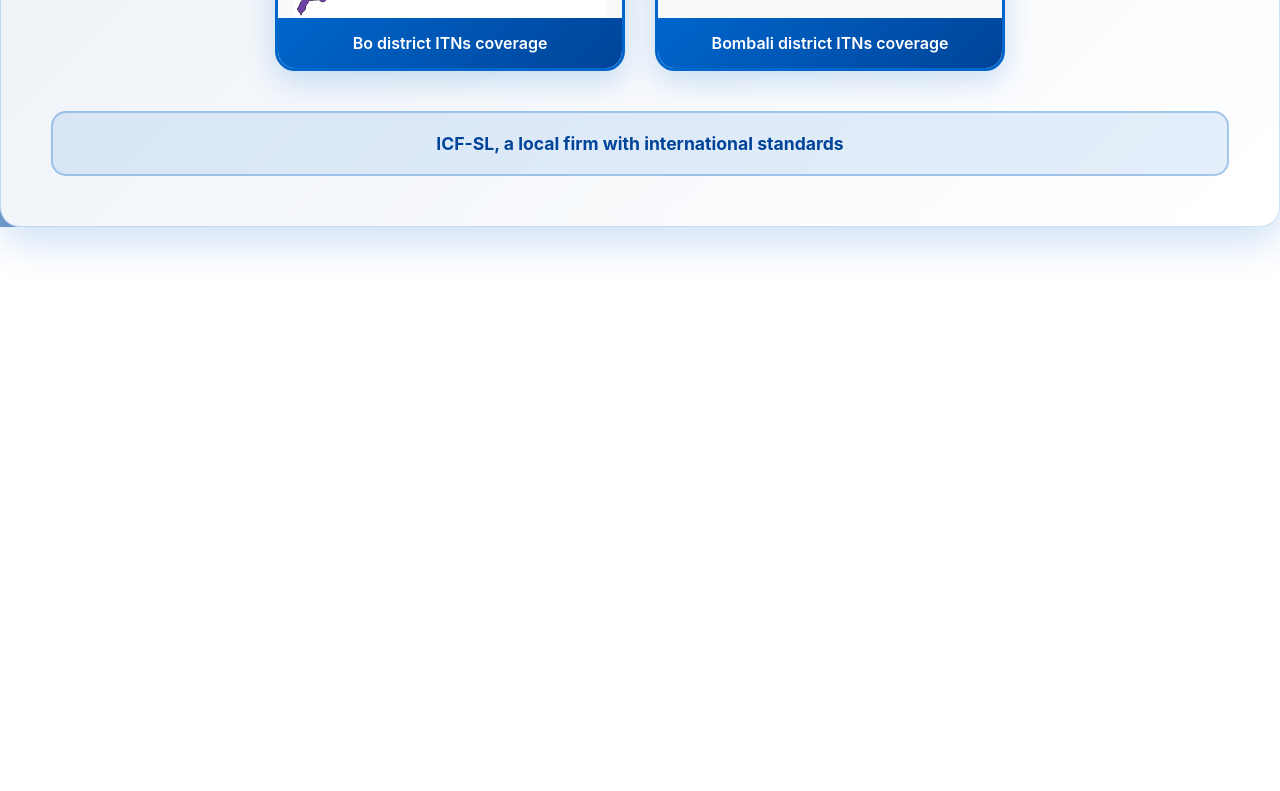
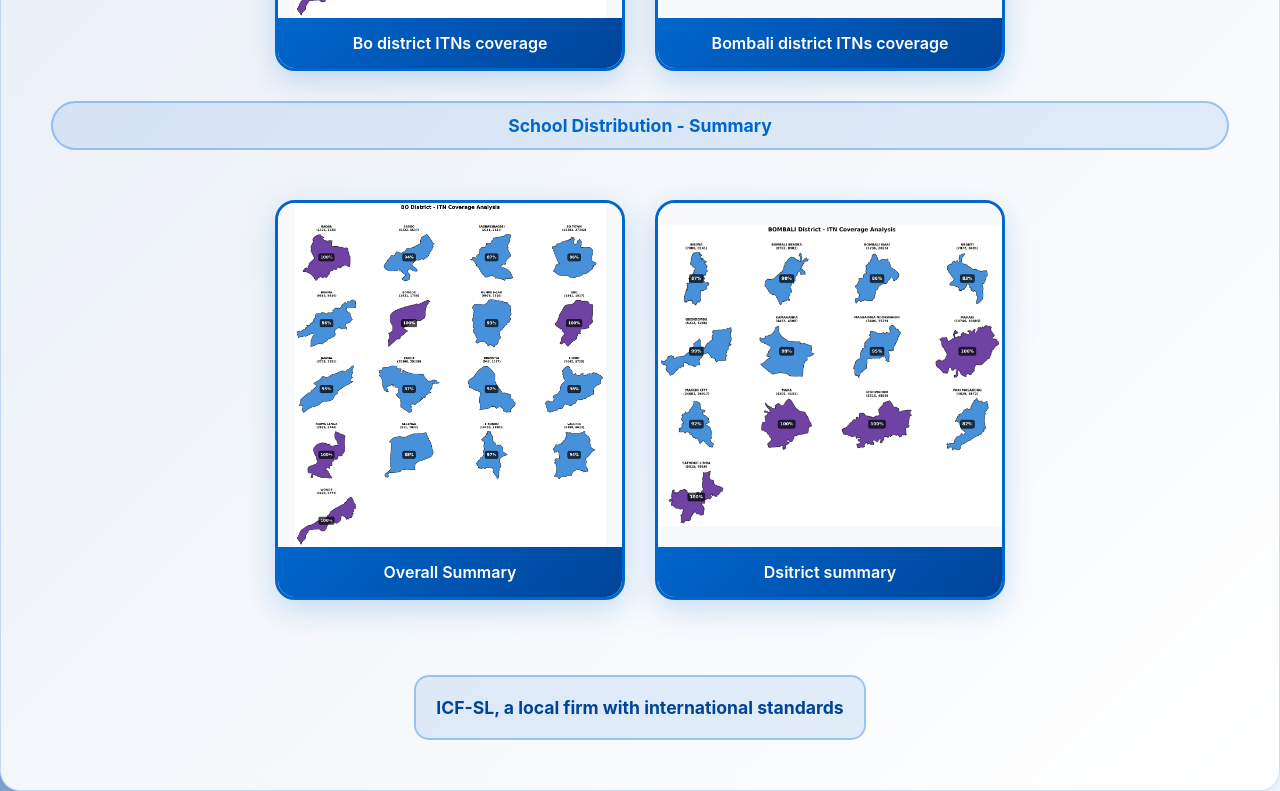
Before and after one commit to mohamedsillahkanu/sdb-dashboard, a plain HTML site: page index.html in a window 1280 px wide. Shown: the part 3280-4071 px from the top of the page. Before the commit the page ends 3507 px from the top, so only its background shows below. Drawn offline with Linux system fonts and the light colour scheme.

Commit message:
Update index.html

```diff
--- a/index.html
+++ b/index.html
@@ -378,6 +378,22 @@
                     </div>
                     <div class="school-label">Bombali district ITNs coverage</div>
                 </div>
+
+            <!-- Row 7: 2 images -->
+            <div class="triangle-row">
+                <div class="row-indicator">School Distribution - Summary</div>
+                <div class="school-container">
+                    <div class="image-wrapper">
+                        <img src="BO_District_ITN_Coverage_Dashboard.png" alt="School 8 ITN Distribution" class="school-image">
+                    </div>
+                    <div class="school-label">Overall Summary</div>
+                </div>
+                <div class="school-container">
+                    <div class="image-wrapper">
+                        <img src="BOMBALI_District_ITN_Coverage_Dashboard.png" alt="School 9 ITN Distribution" class="school-image">
+                    </div>
+                    <div class="school-label">Dsitrict summary</div>
+                </div>
             </div>
         </div>
 
```
